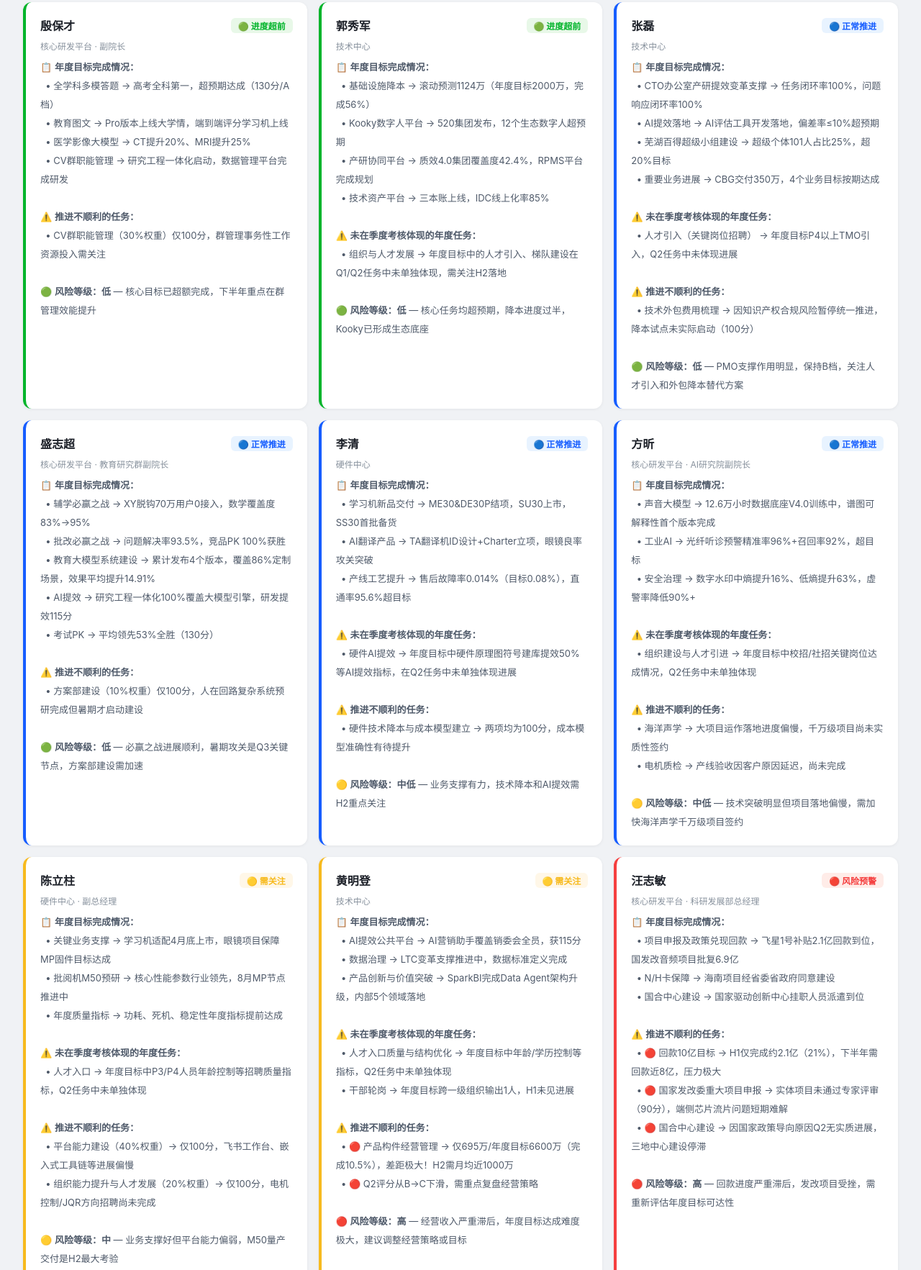
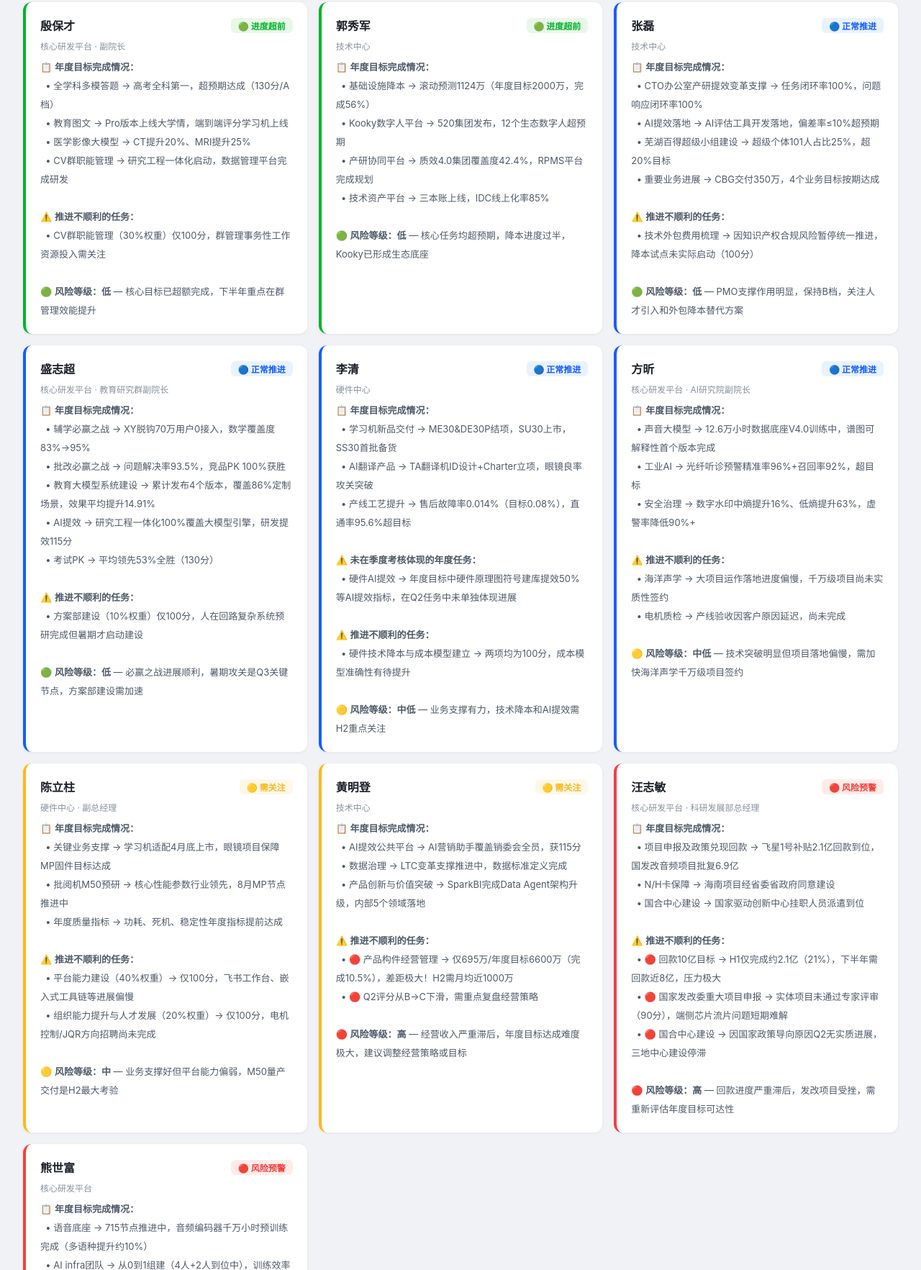
Before and after one commit to qinyk-1215/tech-group-q2-performance-dashboard, a plain HTML site: page index.html in a window 1280 px wide. Shown: the part 2724-4489 px from the top of the page at 72% size. Drawn offline with Linux system fonts and the light colour scheme.

Commit message:
去掉组织与人才发展类指标的单独提及

```diff
--- a/index.html
+++ b/index.html
@@ -525,9 +525,6 @@ body {
         &nbsp;&nbsp;• 产研协同平台 → 质效4.0集团覆盖度42.4%，RPMS平台完成规划<br>
         &nbsp;&nbsp;• 技术资产平台 → 三本账上线，IDC线上化率85%<br>
         <br>
-        ⚠️ <strong>未在季度考核体现的年度任务：</strong><br>
-        &nbsp;&nbsp;• 组织与人才发展 → 年度目标中的人才引入、梯队建设在Q1/Q2任务中未单独体现，需关注H2落地<br>
-        <br>
         🟢 <strong>风险等级：低</strong> — 核心任务均超预期，降本进度过半，Kooky已形成生态底座
       </div>
     </div>
@@ -545,9 +542,6 @@ body {
         &nbsp;&nbsp;• AI提效落地 → AI评估工具开发落地，偏差率≤10%超预期<br>
         &nbsp;&nbsp;• 芜湖百得超级小组建设 → 超级个体101人占比25%，超20%目标<br>
         &nbsp;&nbsp;• 重要业务进展 → CBG交付350万，4个业务目标按期达成<br>
-        <br>
-        ⚠️ <strong>未在季度考核体现的年度任务：</strong><br>
-        &nbsp;&nbsp;• 人才引入（关键岗位招聘） → 年度目标P4以上TMO引入，Q2任务中未体现进展<br>
         <br>
         ⚠️ <strong>推进不顺利的任务：</strong><br>
         &nbsp;&nbsp;• 技术外包费用梳理 → 因知识产权合规风险暂停统一推进，降本试点未实际启动（100分）<br>
@@ -614,9 +608,6 @@ body {
         &nbsp;&nbsp;• 工业AI → 光纤听诊预警精准率96%+召回率92%，超目标<br>
         &nbsp;&nbsp;• 安全治理 → 数字水印中熵提升16%、低熵提升63%，虚警率降低90%+<br>
         <br>
-        ⚠️ <strong>未在季度考核体现的年度任务：</strong><br>
-        &nbsp;&nbsp;• 组织建设与人才引进 → 年度目标中校招/社招关键岗位达成情况，Q2任务中未单独体现<br>
-        <br>
         ⚠️ <strong>推进不顺利的任务：</strong><br>
         &nbsp;&nbsp;• 海洋声学 → 大项目运作落地进度偏慢，千万级项目尚未实质性签约<br>
         &nbsp;&nbsp;• 电机质检 → 产线验收因客户原因延迟，尚未完成<br>
@@ -638,9 +629,6 @@ body {
         &nbsp;&nbsp;• 批阅机M50预研 → 核心性能参数行业领先，8月MP节点推进中<br>
         &nbsp;&nbsp;• 年度质量指标 → 功耗、死机、稳定性年度指标提前达成<br>
         <br>
-        ⚠️ <strong>未在季度考核体现的年度任务：</strong><br>
-        &nbsp;&nbsp;• 人才入口 → 年度目标中P3/P4人员年龄控制等招聘质量指标，Q2任务中未单独体现<br>
-        <br>
         ⚠️ <strong>推进不顺利的任务：</strong><br>
         &nbsp;&nbsp;• 平台能力建设（40%权重）→ 仅100分，飞书工作台、嵌入式工具链等进展偏慢<br>
         &nbsp;&nbsp;• 组织能力提升与人才发展（20%权重）→ 仅100分，电机控制/JQR方向招聘尚未完成<br>
@@ -661,10 +649,6 @@ body {
         &nbsp;&nbsp;• AI提效公共平台 → AI营销助手覆盖销委会全员，获115分<br>
         &nbsp;&nbsp;• 数据治理 → LTC变革支撑推进中，数据标准定义完成<br>
         &nbsp;&nbsp;• 产品创新与价值突破 → SparkBI完成Data Agent架构升级，内部5个领域落地<br>
-        <br>
-        ⚠️ <strong>未在季度考核体现的年度任务：</strong><br>
-        &nbsp;&nbsp;• 人才入口质量与结构优化 → 年度目标中年龄/学历控制等指标，Q2任务中未单独体现<br>
-        &nbsp;&nbsp;• 干部轮岗 → 年度目标跨一级组织输出1人，H1未见进展<br>
         <br>
         ⚠️ <strong>推进不顺利的任务：</strong><br>
         &nbsp;&nbsp;• 🔴 产品构件经营管理 → 仅695万/年度目标6600万（完成10.5%），差距极大！H2需月均近1000万<br>
@@ -708,9 +692,6 @@ body {
         &nbsp;&nbsp;• 语音底座 → 715节点推进中，音频编码器千万小时预训练完成（多语种提升约10%）<br>
         &nbsp;&nbsp;• AI infra团队 → 从0到1组建（4人+2人到位中），训练效率提升推进中<br>
         &nbsp;&nbsp;• 语音识别 → 引擎算力达到预期，服务器缺货涨价导致路数不达标<br>
-        <br>
-        ⚠️ <strong>未在季度考核体现的年度任务：</strong><br>
-        &nbsp;&nbsp;• 组织建设（高潜人才引进/关键人才保留）→ 年度目标中校招/社招指标在Q2任务中未单独体现<br>
         <br>
         ⚠️ <strong>推进不顺利的任务：</strong><br>
         &nbsp;&nbsp;• 🔴 语音底座（60%权重）→ 预训练效果波动，后训练文本能力下降较多，715节点里程碑存风险（95分）<br>
```
